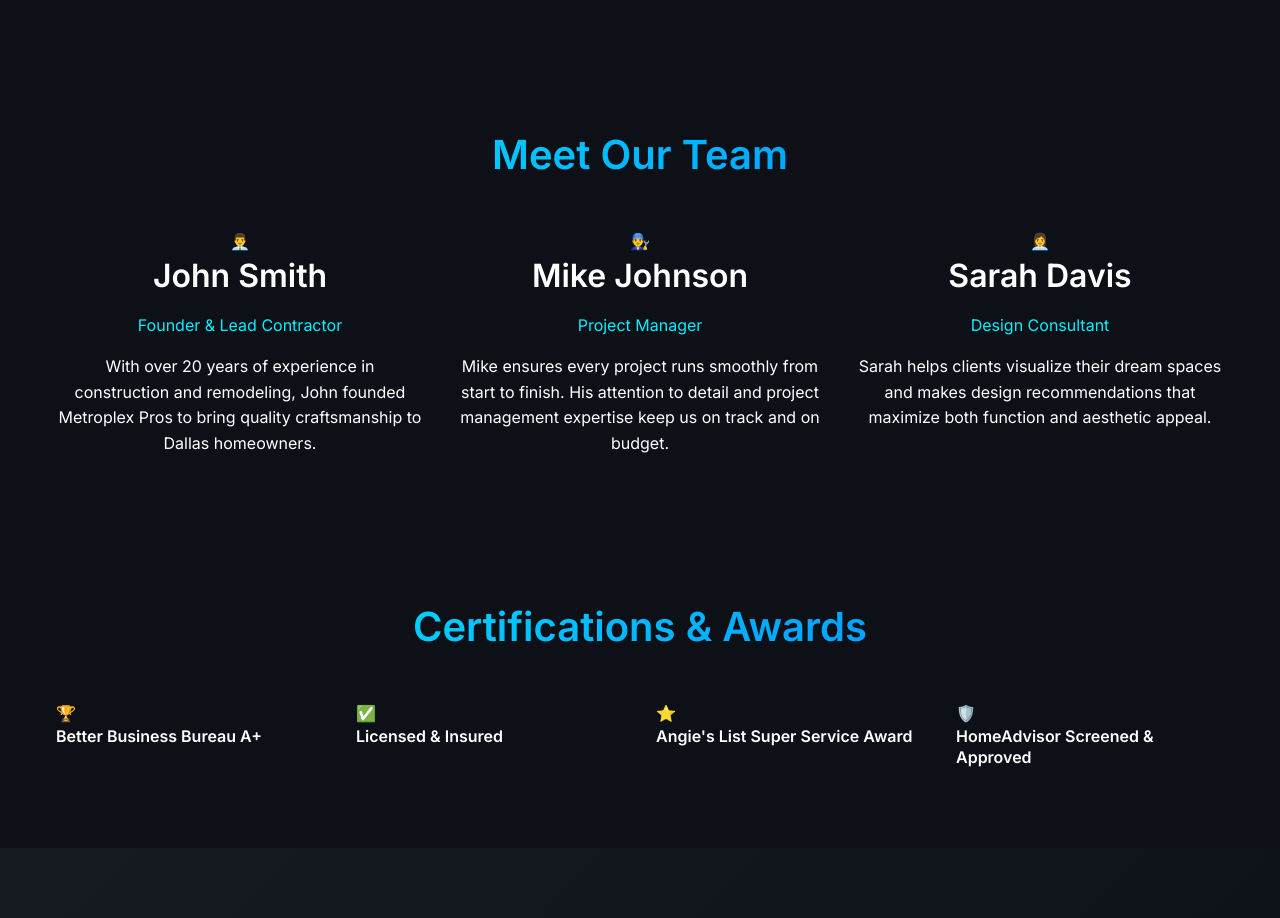
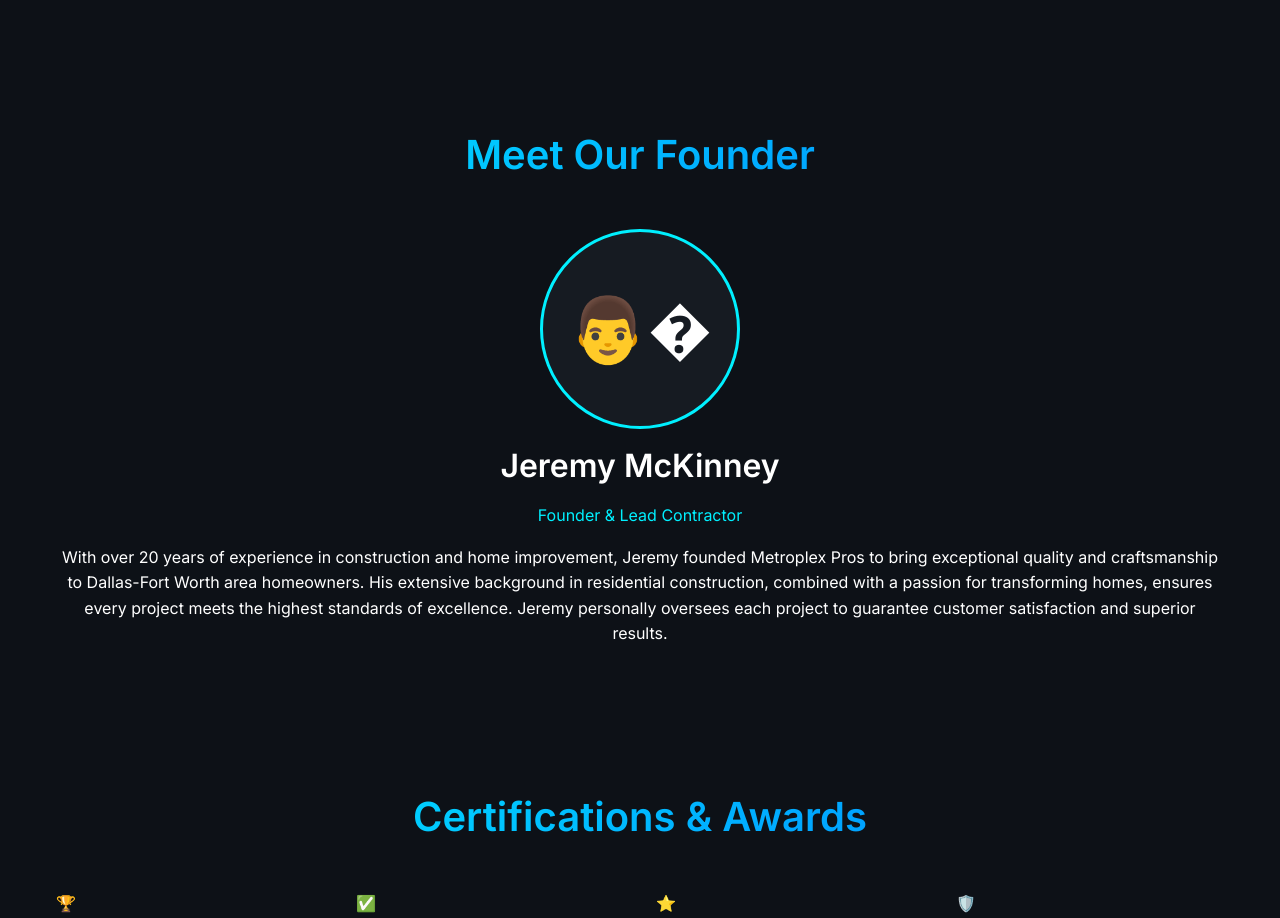
Before and after one commit to thejdmckinney/metroplexpros.com, a Next.js app: page /about in a window 1280 px wide. Shown: the part 1780-2698 px from the top of the page. Built offline with nearby package versions, Linux system fonts and the light colour scheme.

Commit message:
Update About page team section to feature Jeremy McKinney as Founder & Lead Contractor with 20+ years experience

```diff
--- a/pages/about.js
+++ b/pages/about.js
@@ -102,39 +102,20 @@ export default function About() {
       {/* Team Section */}
       <section className="section team-section">
         <div className="container">
-          <h2 className="section-title">Meet Our Team</h2>
-          <div className="grid grid-3">
+          <h2 className="section-title">Meet Our Founder</h2>
+          <div className="team-grid">
             <div className="team-member">
-              <div className="member-image">
-                <div className="image-placeholder">👨‍💼</div>
+              <div className="member-photo">
+                <div className="image-placeholder">👨‍�</div>
               </div>
-              <h3>John Smith</h3>
+              <h3>Jeremy McKinney</h3>
               <p className="member-title text-accent">Founder & Lead Contractor</p>
               <p>
-                With over 20 years of experience in construction and remodeling, John founded Metroplex Pros
-                to bring quality craftsmanship to Dallas homeowners.
-              </p>
-            </div>
-            <div className="team-member">
-              <div className="member-image">
-                <div className="image-placeholder">👨‍🔧</div>
-              </div>
-              <h3>Mike Johnson</h3>
-              <p className="member-title text-accent">Project Manager</p>
-              <p>
-                Mike ensures every project runs smoothly from start to finish. His attention to detail and
-                project management expertise keep us on track and on budget.
-              </p>
-            </div>
-            <div className="team-member">
-              <div className="member-image">
-                <div className="image-placeholder">👩‍💼</div>
-              </div>
-              <h3>Sarah Davis</h3>
-              <p className="member-title text-accent">Design Consultant</p>
-              <p>
-                Sarah helps clients visualize their dream spaces and makes design recommendations that
-                maximize both function and aesthetic appeal.
+                With over 20 years of experience in construction and home improvement, Jeremy founded Metroplex Pros
+                to bring exceptional quality and craftsmanship to Dallas-Fort Worth area homeowners. His extensive
+                background in residential construction, combined with a passion for transforming homes, ensures every
+                project meets the highest standards of excellence. Jeremy personally oversees each project to guarantee
+                customer satisfaction and superior results.
               </p>
             </div>
           </div>
```
